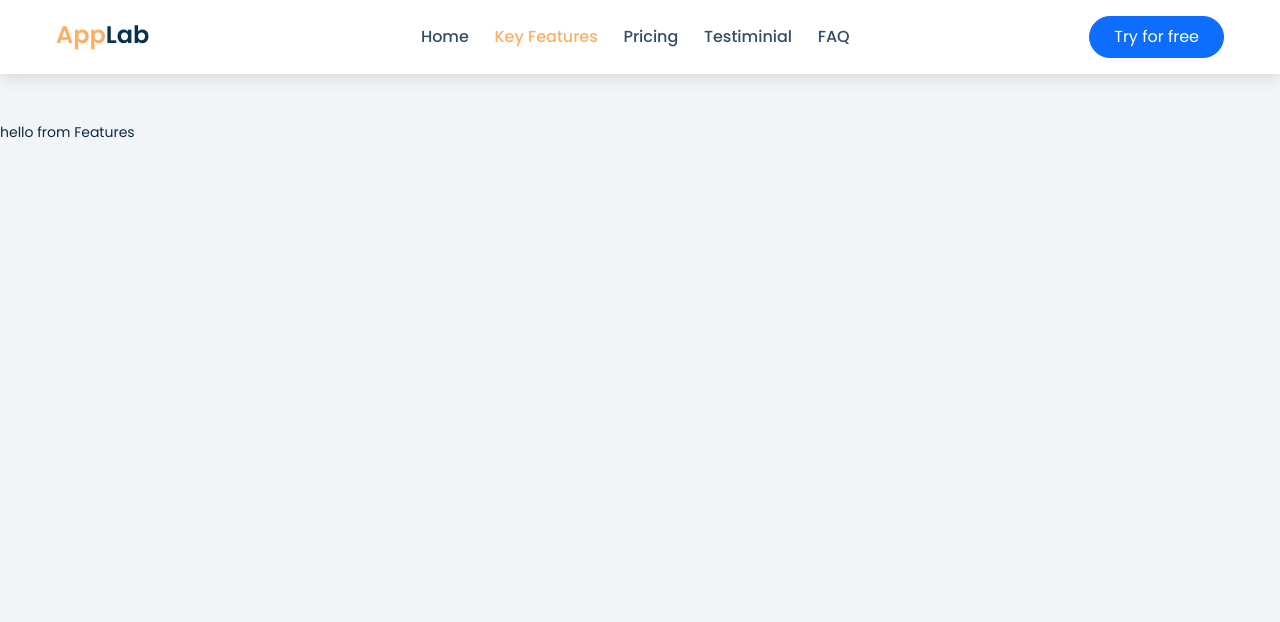
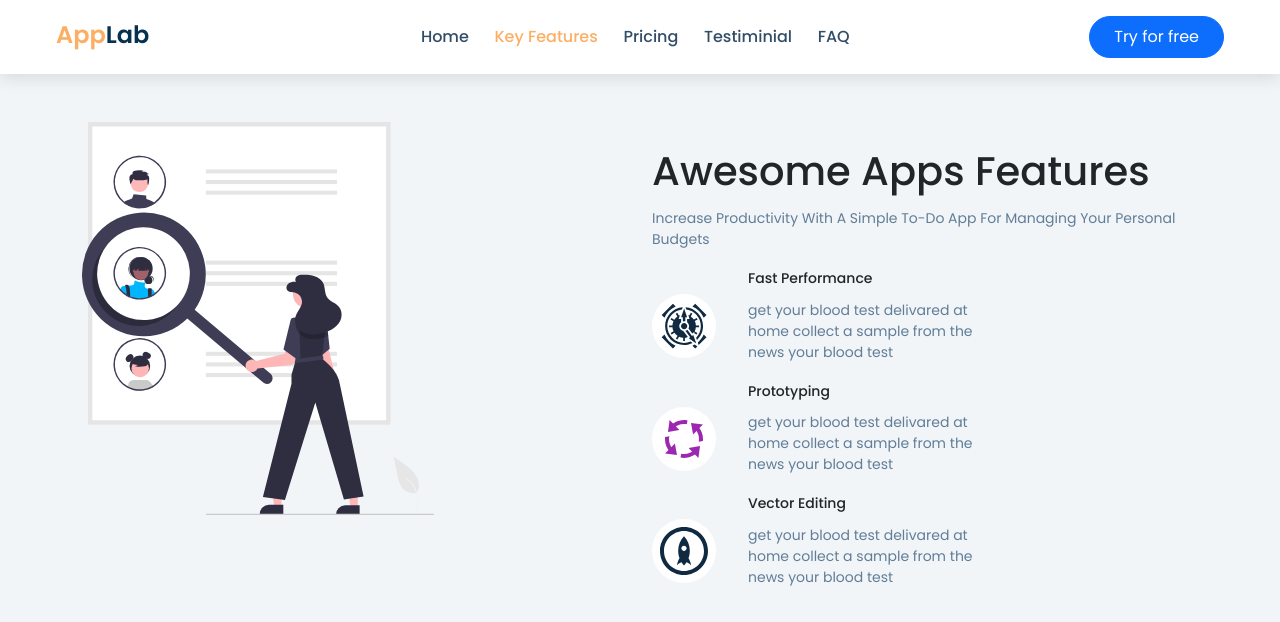
Before and after one commit to nezam0003/React-Blog, a React (Create React App) app: page /features in a window 1280 px wide. Shown: the top 622 px of the page. Built offline with nearby package versions, Linux system fonts and the light colour scheme.

Commit message:
feature first section done

```diff
--- a/src/App.css
+++ b/src/App.css
@@ -223,7 +223,7 @@ nav {
   border-radius: 1.5rem;
 }
 
-.hero-img {
+.custom-img {
   max-width: 450px;
 }
 /* Hero end */
--- a/src/components/hero/HeroImage.jsx
+++ b/src/components/hero/HeroImage.jsx
@@ -5,7 +5,7 @@ const HeroImage = () => {
   return (
     <>
       <div className="col-10 mx-auto  col-sm-10 col-md-6">
-        <img src={heroImg} alt="hero" className="img-fluid hero-img" />
+        <img src={heroImg} alt="hero" className="img-fluid custom-img" />
       </div>
     </>
   );
--- a/src/page/feature/Features.jsx
+++ b/src/page/feature/Features.jsx
@@ -1,7 +1,18 @@
 import React from "react";
+import FeaturesContent from "./FeaturesContent";
+import FeaturesImage from "./FeaturesImage";
 
 const Features = () => {
-  return <div>hello from Features</div>;
+  return (
+    <>
+      <div className="container">
+        <div className="row">
+          <FeaturesImage />
+          <FeaturesContent />
+        </div>
+      </div>
+    </>
+  );
 };
 
 export default Features;
--- /dev/null
+++ b/src/page/feature/FeaturesContent.jsx
@@ -0,0 +1,81 @@
+import React from "react";
+import FeaturesHeader from "./FeaturesHeader";
+import { GiClockwork } from "react-icons/gi";
+import { SiProtoDotIo } from "react-icons/si";
+import { FcProcess } from "react-icons/fc";
+import styled from "styled-components";
+
+const featureElement = [
+  {
+    id: 1,
+    header: "fast performance",
+    description:
+      "get your blood test delivared at home collect a sample from the news your blood test",
+    img: <GiClockwork />,
+  },
+  {
+    id: 2,
+    header: "prototyping",
+    description:
+      "get your blood test delivared at home collect a sample from the news your blood test",
+    img: <FcProcess />,
+  },
+  {
+    id: 3,
+    header: "vector editing",
+    description:
+      "get your blood test delivared at home collect a sample from the news your blood test",
+    img: <SiProtoDotIo />,
+  },
+];
+
+const FeaturesContent = () => {
+  return (
+    <>
+      <div className="col-10 mx-auto my-sm-4 col-sm-10 col-md-6">
+        <FeaturesHeader />
+        <div className="d-flex flex-column ">
+          {featureElement.map((element) => {
+            return (
+              <FeatureContent key={element.id}>
+                <div className="feature-img">{element.img}</div>
+                <div className="feature-text">
+                  <h4 className="text-dark text-capitalize">
+                    {element.header}
+                  </h4>
+                  <p>{element.description}</p>
+                </div>
+              </FeatureContent>
+            );
+          })}
+        </div>
+      </div>
+    </>
+  );
+};
+
+const FeatureContent = styled.div`
+  width: 100%;
+  height: 100%;
+  display: flex;
+  justify-content: space-between;
+  align-items: center;
+
+  .feature-img {
+    margin-right: 2rem;
+    font-size: 3rem;
+    background-color: #fff;
+    border-radius: 50%;
+    padding: 0.5rem;
+    text-align: center;
+    display: flex;
+    justify-content: center;
+  }
+  .feature-text {
+    p {
+      max-width: 50%;
+    }
+  }
+`;
+
+export default FeaturesContent;
--- /dev/null
+++ b/src/page/feature/FeaturesHeader.jsx
@@ -0,0 +1,16 @@
+import React from "react";
+import Title from "../../components/Title";
+
+const FeaturesHeader = () => {
+  return (
+    <>
+      <Title title="awesome apps features" />
+      <p className="text-capitalize">
+        increase productivity with a simple to-do App for managing your personal
+        budgets
+      </p>
+    </>
+  );
+};
+
+export default FeaturesHeader;
--- /dev/null
+++ b/src/page/feature/FeaturesImage.jsx
@@ -0,0 +1,22 @@
+import React from "react";
+import styled from "styled-components";
+import featureImg from "../../images/feature.svg";
+
+const FeaturesImage = () => {
+  return (
+    <>
+      <div className="col-10 mx-auto  col-sm-10 col-md-6">
+        <FeatureImageContainer>
+          <img src={featureImg} alt="feature" className="img-fluid" />
+        </FeatureImageContainer>
+      </div>
+    </>
+  );
+};
+
+const FeatureImageContainer = styled.div`
+  max-width: 22rem;
+  text-align: center;
+`;
+
+export default FeaturesImage;
```
Also changed, not shown: src/images/feature.svg (added).
